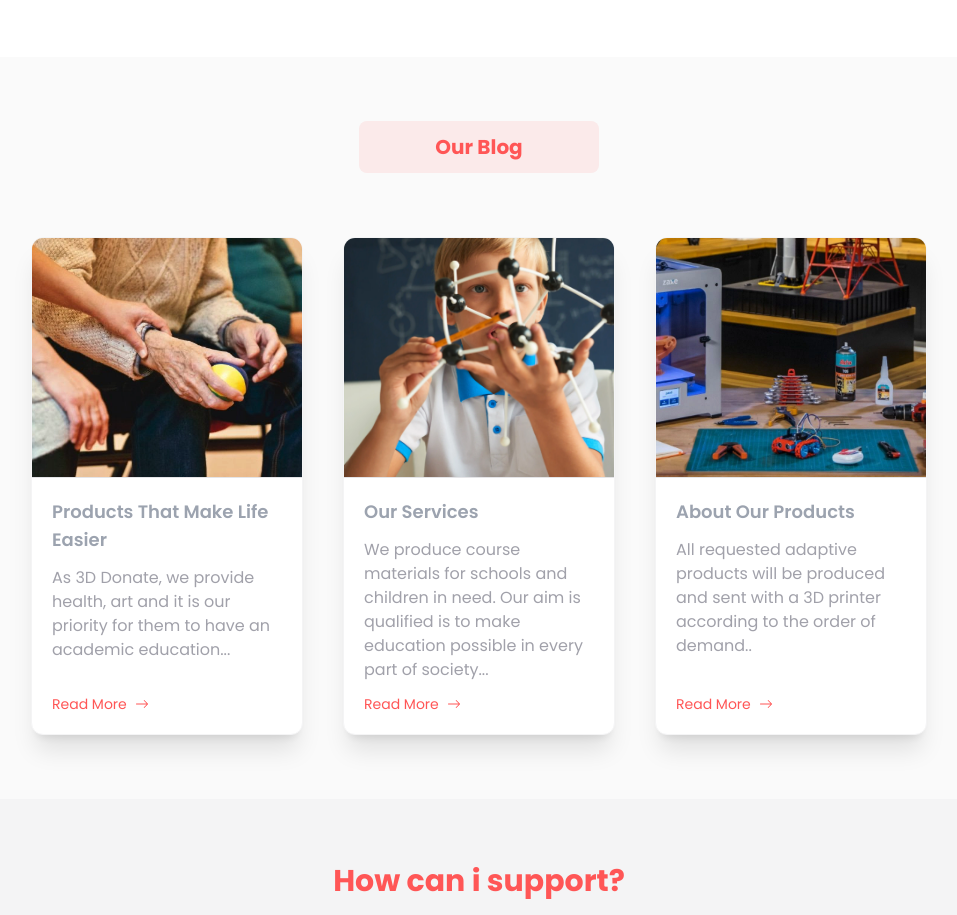
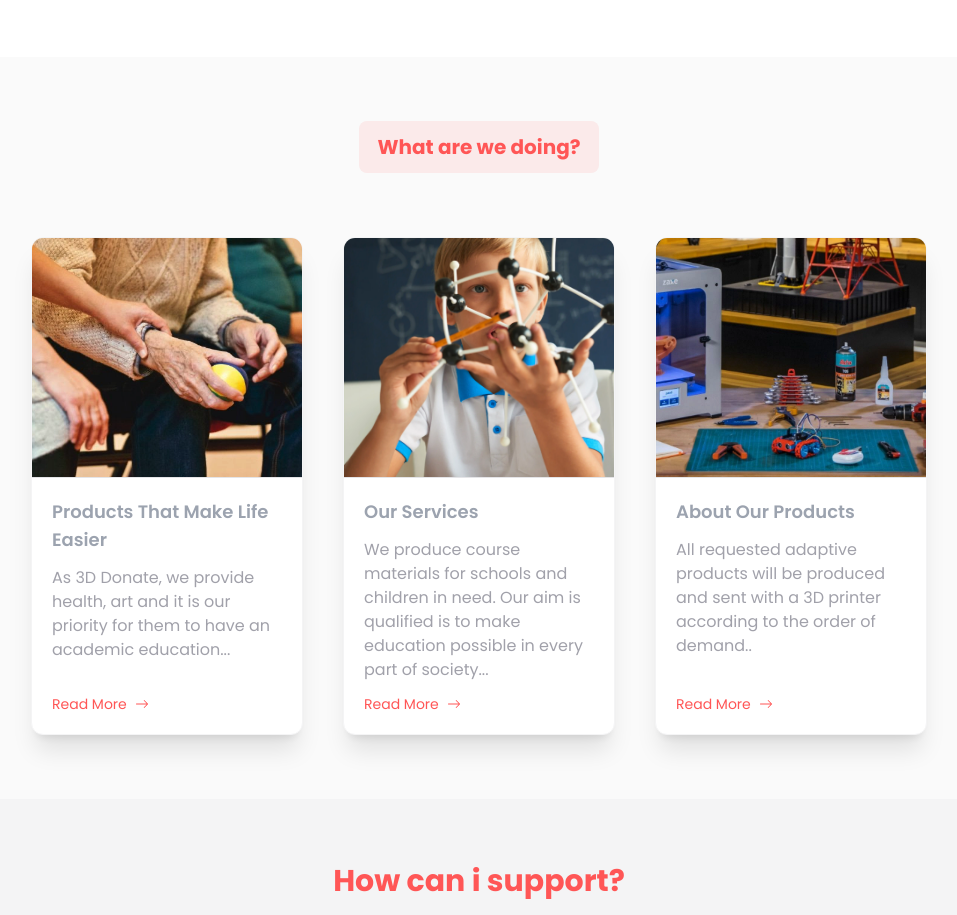
Before and after one commit to jaeger-dvlp/3d-donate-web, a React (Create React App) app: page / in a window 1280 px wide. Shown: the part 2080-2995 px from the top of the page, without its empty margins (161-1118 px from the left). Built offline with nearby package versions, Linux system fonts and the light colour scheme.

Commit message:
change translation

```diff
--- a/src/Components/PageComponents/MiniBlogs.jsx
+++ b/src/Components/PageComponents/MiniBlogs.jsx
@@ -25,7 +25,7 @@ export default function MiniBlogs() {
       <div className="w-full max-w-7xl grid grid-cols-1 place-content-start place-items-center">
         <div className="text-center w-full max-w-4xl gap-16 gap-x-0 grid grid-cols-1 place-content-start place-items-center">
           <h1 className="p-3 rounded-lg w-full max-w-[15rem] bg-brand-red/10 text-brand-red font-bold text-xl">
-            {t('pages.blog.our-blog')}
+            {t('header.whatarewedoing')}
           </h1>
           {posts}
         </div>
```
